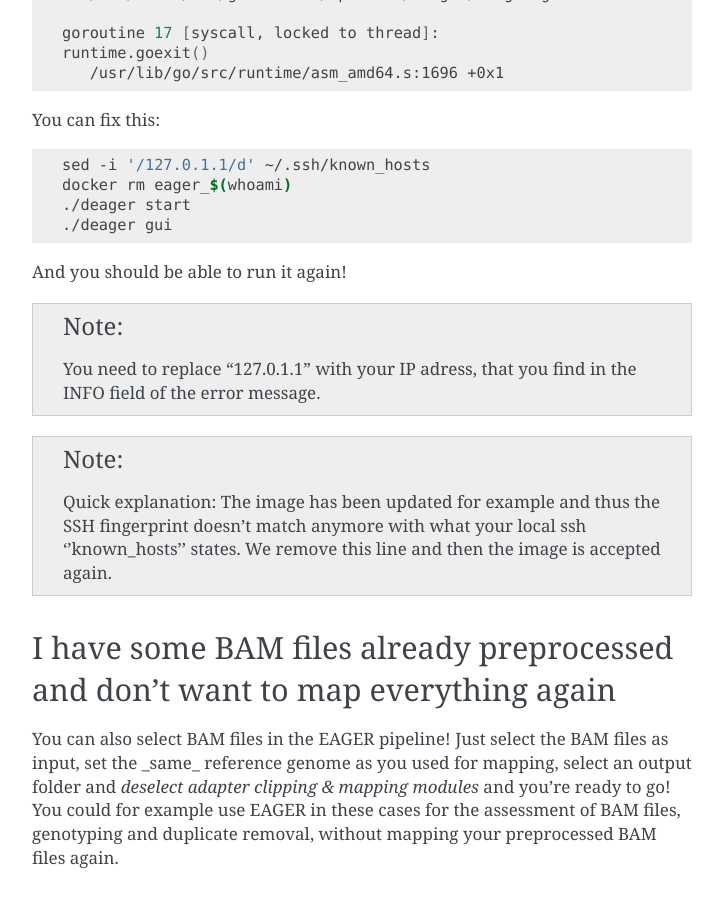
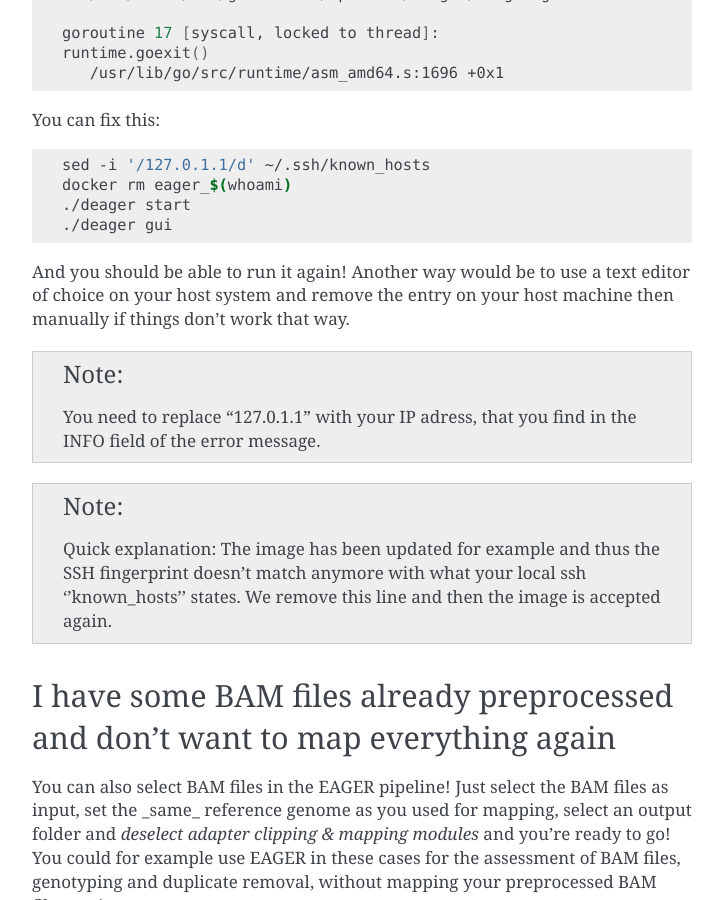
Before and after one commit to apeltzer/EAGER-GUI, a Sphinx documentation site: the page built from docs/contents/faq.rst, in a window 1280 px wide and 900 px high, scrolled down 687 px. Shown: the whole window, without its empty margins (388-1111 px from the left). Built offline with Sphinx 7.4.7, drawn with Linux system fonts in a browser that asks for light colours.

Commit message:
Update faq.rst
FAQ++

```diff
--- a/docs/contents/faq.rst
+++ b/docs/contents/faq.rst
@@ -38,7 +38,7 @@
   ./deager start
   ./deager gui
 
-And you should be able to run it again!
+And you should be able to run it again! Another way would be to use a text editor of choice on your host system and remove the entry on your host machine then manually if things don't work that way.
 
 .. note::
 
```
